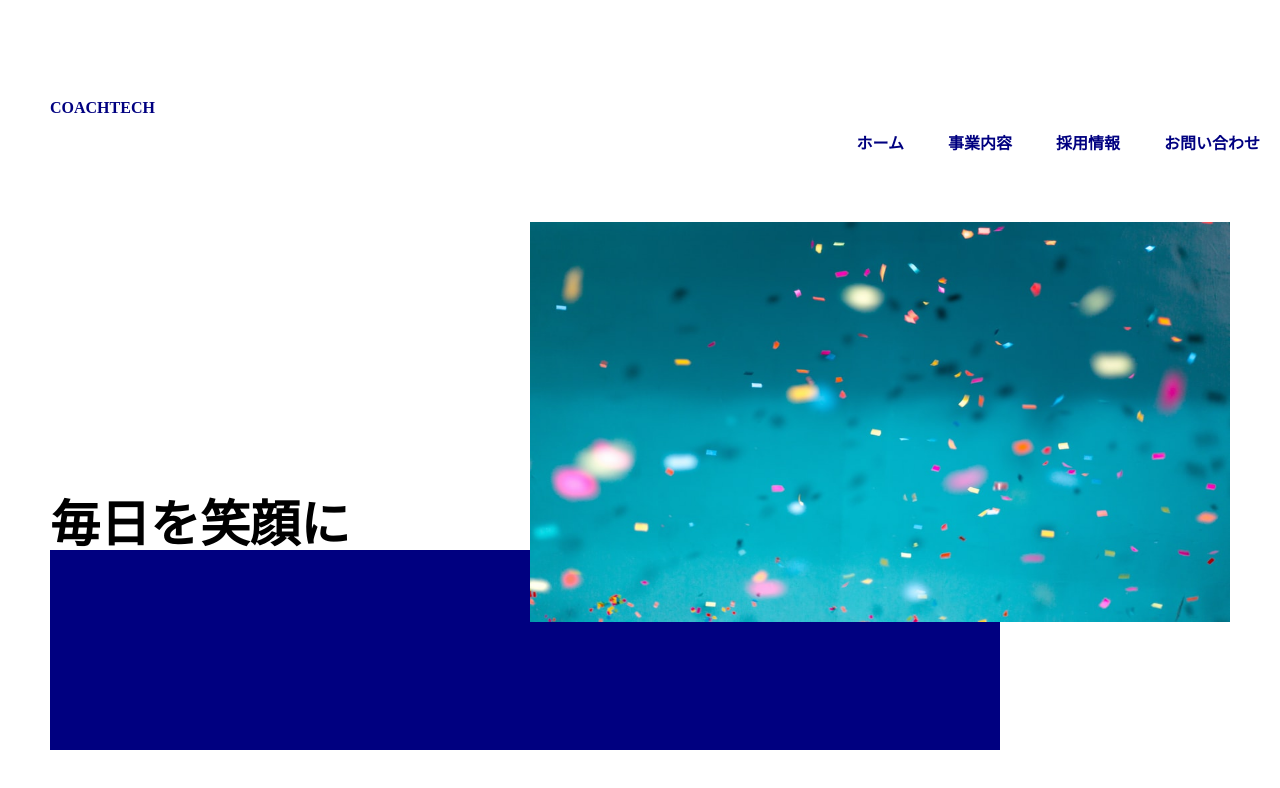
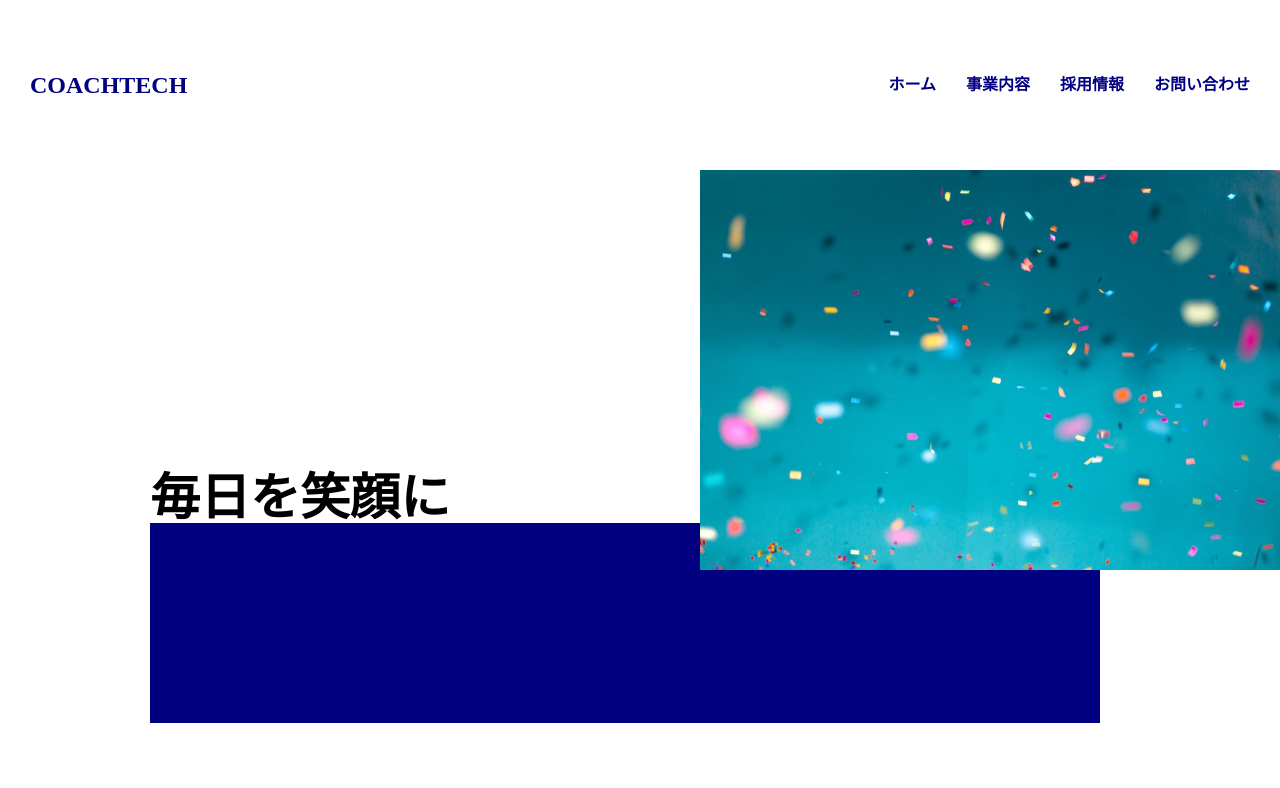
Before and after one commit to asomethingk/csstask, a plain HTML site: page index.html in a window 1280 px wide. Drawn offline with Linux system fonts and the light colour scheme.

Commit message:
third-commit

```diff
--- a/css/style.css
+++ b/css/style.css
@@ -1,38 +1,39 @@
-.text {
-  flex-direction: row;
-  justify-content: right;
+a {
+  text-decoration: none;
+  color: inherit;
+  position: relative;
+  top: 50px;
 }
 
-h1 {
+.header {
+  display: flex;
+  justify-content: space-between;
+  align-items: center;
+  height: 70px;
+  padding: 0 30px;
+  color: navy;
+}
+.header-ttl {
+  font-size: 24px;
+  width: 80px;
+}
+.header-nav-list {
+  display: flex;
   font-weight: bold;
-  color: navy;
-  vertical-align: center 1000px;
-  margin-top: 100px;
-  margin-left: 50px;
 }
-
-.text_parent {
-  text-align: right;
-}
-
-.child {
-  display: inline-block;
-  padding: 20px 20px;
-  font-weight: bold;
-  color: navy;
+.header-nav-item:not(:last-child) {
+  margin-right: 30px;
 }
 
 #mainArea {
-  float: right;
+  position: right;
 }
 
 #mainArea img {
-  width: 700px;
   height: 400px;
-  right: 0;
-  margin-top: 50px;
-  margin-right: 50px;
   position: relative;
+  top: 100px;
+  left: 700px;
   z-index: 10;
 }
 
@@ -41,8 +42,7 @@ h1 {
   font-weight: bold;
   font-size: 50px;
   position: absolute;
-  top: 500px;
-  left: 50px;
+  left: 150px;
 }
 
 .box {
--- a/index.html
+++ b/index.html
@@ -8,15 +8,21 @@
   <link rel="stylesheet" href="css/style.css" />
 </head>
 <body>
-  <div class="text">
-  <h1>COACHTECH</h1>
-  <div class="text_parent">
-  <div class="child">ホーム</div>
-  <div class="child">事業内容</div>
-  <div class="child">採用情報</div>
-  <div class="child">お問い合わせ</div>
-  </div>
-  </div>
+  <header class="header">
+    <h1 class="header-ttl">
+      <a href="index.html">
+        COACHTECH
+      </a>
+    </h1>
+    <nav class="header-nav">
+      <ul class="header-nav-list">
+        <li class="header-nav-item"><a href="index.html">ホーム</a></li>
+        <li class="header-nav-item"><a href="service.html">事業内容</a></li>
+        <li class="header-nav-item"><a href="recruit.html">採用情報</a></li>
+        <li class="header-nav-item"><a href="contact.html">お問い合わせ</a></li>
+      </ul>
+    </nav>
+  </header>
   <div id="mainArea">
     <img src="firstview.jpeg" alt="picture">
     <div class="text1">
```
